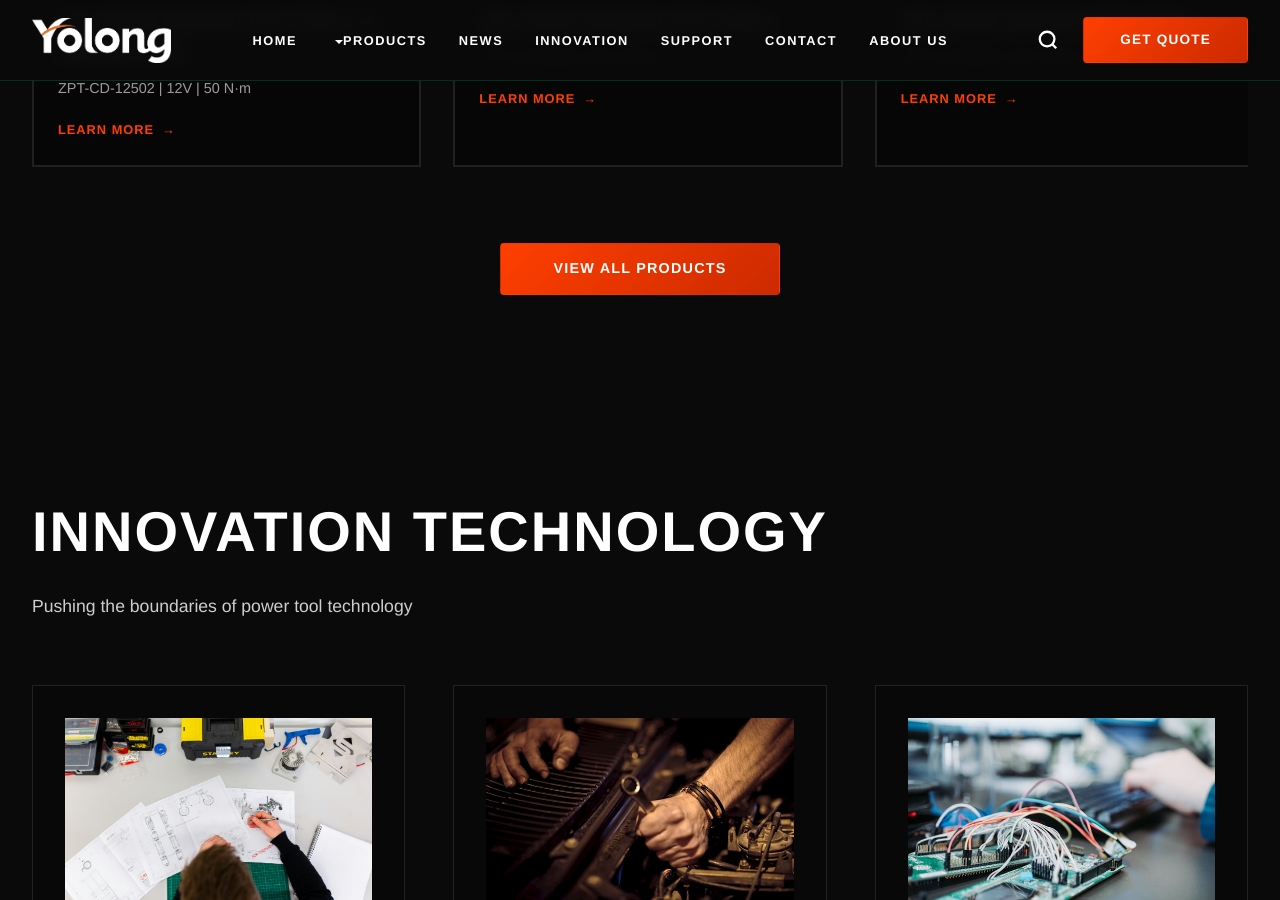
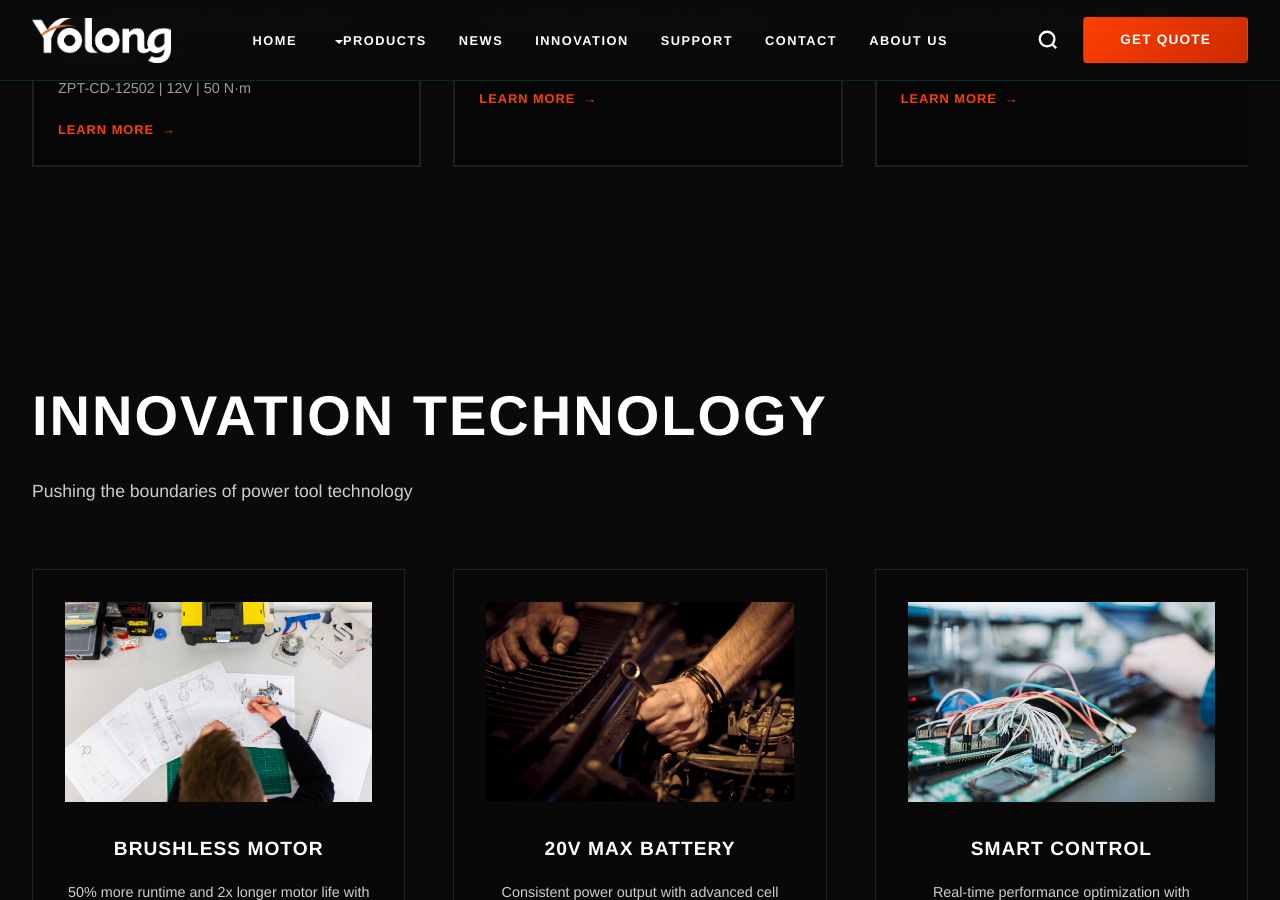
Before and after one commit to Heyxier/yolongtec-website-demo, a Jekyll site: the page built from index.html, in a window 1280 px wide and 900 px high, scrolled down 1792 px. Built offline with Jekyll 4.4.1, drawn with Linux system fonts in a browser that asks for light colours; some web fonts are replaced.

Commit message:
移除 Featured Products 区域的 VIEW ALL PRODUCTS 按钮

```diff
--- a/index.html
+++ b/index.html
@@ -417,9 +417,6 @@ permalink: /
                 {% endfor %}
             </div>
 
-            <div class="section-cta">
-                <a href="products/index.html" class="btn btn-accent btn-large">VIEW ALL PRODUCTS</a>
-            </div>
         </div>
     </section>
 
```
